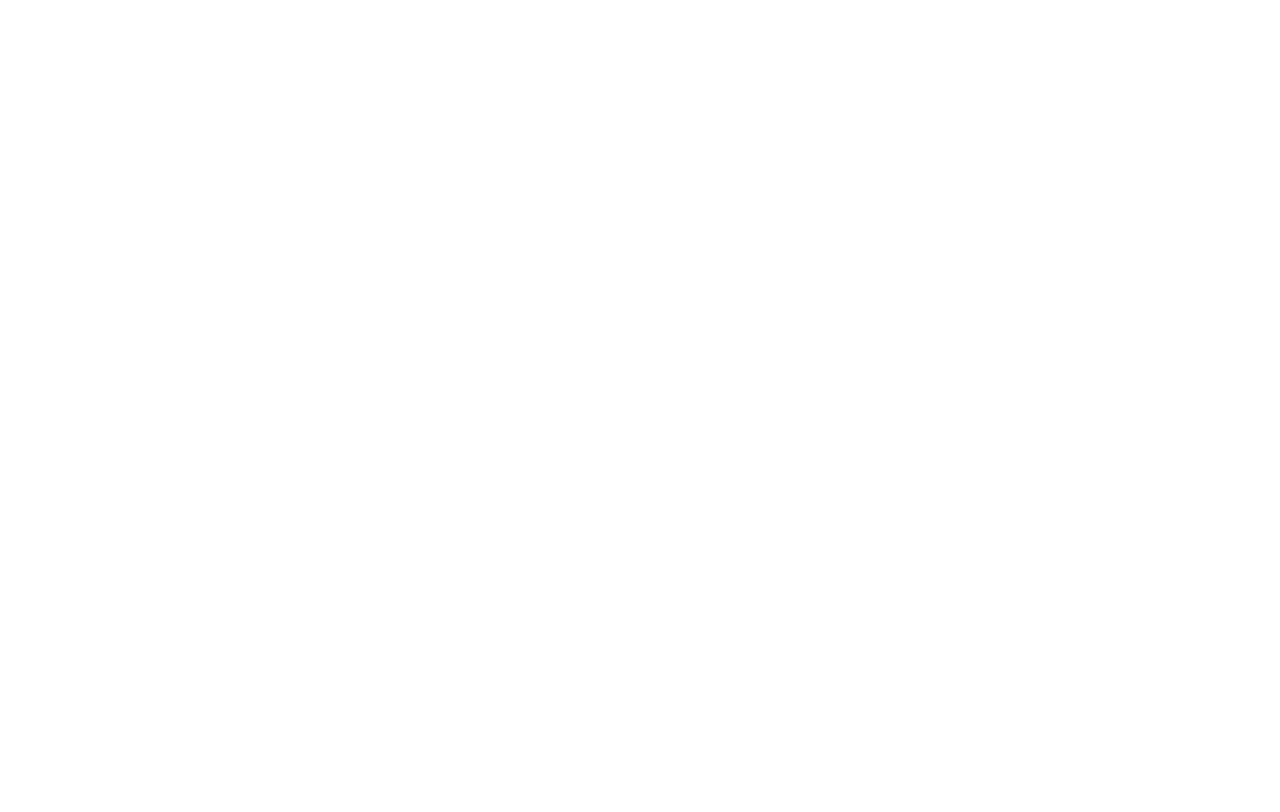
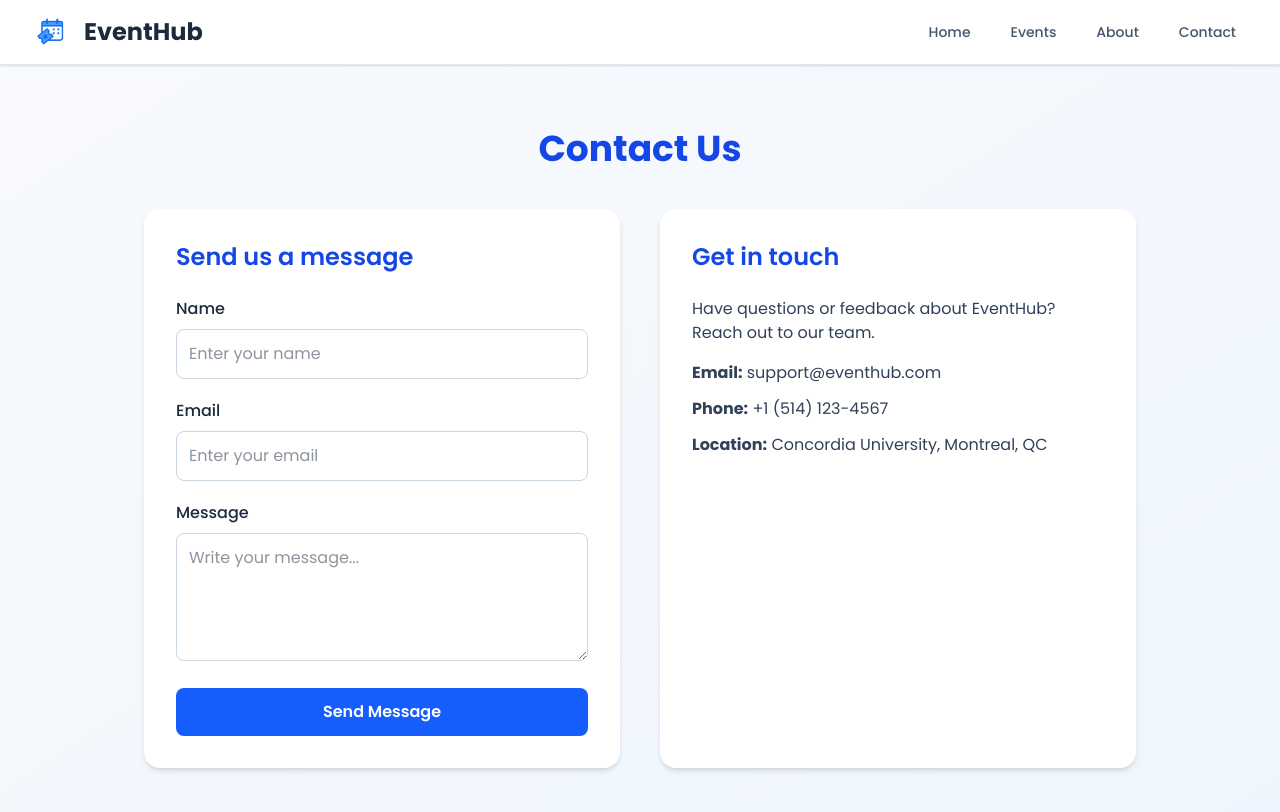
Before and after one commit to AbderrahmaneBoulmalf/Group_A-SOEN341_Project_F25, a React (Vite) app in the folder Frontend/: page /contact in a window 1280 px wide. Before the commit this address had no page. Shown: the top 812 px of the page. Built offline with nearby package versions, Linux system fonts and the light colour scheme.

Commit message:
#46 - feat: Added About Us and Contact Us pages, and update homepage for logged-in users (#63)

```diff
--- a/Frontend/src/App.tsx
+++ b/Frontend/src/App.tsx
@@ -3,6 +3,8 @@
 import Login from "./pages/Login";
 import Events from "./pages/Events";
 import React from "react";
+import AboutUs from "./pages/AboutUs";
+import ContactUs from "./pages/ContactUs";
 import ProtectedRoutes from "./Protected/ProtectedRoutes";
 import Unauthorized from "./Protected/Unauthorized";
 import Layout from "./pages/StudentDashboard/Layout";
@@ -20,6 +22,8 @@
         <Route path="/" element={<Home />} />
         <Route path="/login" element={<Login />} />
         <Route path="/signup" element={<Register />} />
+        <Route path="/about" element={<AboutUs />} />
+        <Route path="/contact" element={<ContactUs />} />
         <Route path="/events" element={<Events />} />
         <Route path="/events/:id" element={<EventDetails />} />
         <Route element={<ProtectedRoutes />}>
--- a/Frontend/src/components/navbar.tsx
+++ b/Frontend/src/components/navbar.tsx
@@ -49,19 +49,13 @@
                 Events
               </Link>
               <Link
-                to="/#about"
+                to="/about"
                 className="text-slate-600 hover:text-blue-600 px-3 py-2 rounded-md text-sm font-medium transition-colors"
               >
                 About
               </Link>
               <Link
-                to="/#features"
-                className="text-slate-600 hover:text-blue-600 px-3 py-2 rounded-md text-sm font-medium transition-colors"
-              >
-                Features
-              </Link>
-              <Link
-                to="/#contact"
+                to="/contact"
                 className="text-slate-600 hover:text-blue-600 px-3 py-2 rounded-md text-sm font-medium transition-colors"
               >
                 Contact
--- /dev/null
+++ b/Frontend/src/pages/AboutUs.tsx
@@ -0,0 +1,50 @@
+import React from "react";
+import Navbar from "@/components/navbar"; // use your existing navbar
+
+const AboutUs: React.FC = () => {
+  return (
+    <div className="min-h-screen bg-gradient-to-br from-slate-50 to-blue-50 text-slate-800">
+      <Navbar />
+
+      <section className="max-w-5xl mx-auto px-4 py-16">
+        <h1 className="text-4xl font-bold text-center text-blue-700 mb-10">
+          About EventHub
+        </h1>
+
+        <p className="text-lg text-center mb-10 leading-relaxed">
+          EventHub is a centralized platform designed to simplify event
+          management and participation for students, organizers, and
+          administrators. It allows users to discover, register, and manage
+          events seamlessly within their academic community.
+        </p>
+
+        <div className="grid md:grid-cols-2 gap-10 mb-12">
+          <div className="bg-white rounded-2xl shadow-md p-6">
+            <h2 className="text-2xl font-semibold text-blue-700 mb-4">
+              Our Mission
+            </h2>
+            <p className="text-slate-700 leading-relaxed">
+              To empower students and event organizers through a streamlined
+              digital experience, connecting people and fostering community
+              engagement on campus.
+            </p>
+          </div>
+
+          <div className="bg-white rounded-2xl shadow-md p-6">
+            <h2 className="text-2xl font-semibold text-blue-700 mb-4">
+              Key Features
+            </h2>
+            <ul className="list-disc list-inside space-y-2 text-slate-700">
+              <li>Event discovery and registration</li>
+              <li>Role-based dashboards for users</li>
+              <li>Real-time updates and notifications</li>
+              <li>Secure login and account management</li>
+            </ul>
+          </div>
+        </div>
+      </section>
+    </div>
+  );
+};
+
+export default AboutUs;
--- /dev/null
+++ b/Frontend/src/pages/ContactUs.tsx
@@ -0,0 +1,116 @@
+import React, { useState } from "react";
+import Navbar from "@/components/navbar";
+
+const ContactUs: React.FC = () => {
+  const [form, setForm] = useState({ name: "", email: "", message: "" });
+  const [submitted, setSubmitted] = useState(false);
+
+  const handleChange = (e: React.ChangeEvent<HTMLInputElement | HTMLTextAreaElement>) => {
+    setForm({ ...form, [e.target.name]: e.target.value });
+  };
+
+  const handleSubmit = (e: React.FormEvent) => {
+    e.preventDefault();
+    if (form.name && form.email && form.message) {
+      setSubmitted(true);
+      setForm({ name: "", email: "", message: "" });
+    }
+  };
+
+  return (
+    <div className="min-h-screen bg-gradient-to-br from-slate-50 to-blue-50 text-slate-800">
+      <Navbar />
+
+      <section className="max-w-5xl mx-auto px-4 py-16">
+        <h1 className="text-4xl font-bold text-center text-blue-700 mb-10">
+          Contact Us
+        </h1>
+
+        <div className="grid md:grid-cols-2 gap-10">
+          {/* Contact Form */}
+          <div className="bg-white shadow-md rounded-2xl p-8">
+            <h2 className="text-2xl font-semibold text-blue-700 mb-6">
+              Send us a message
+            </h2>
+
+            {submitted && (
+              <p className="text-green-600 font-medium mb-4">
+                Your message has been sent successfully!
+              </p>
+            )}
+
+            <form onSubmit={handleSubmit} className="space-y-5">
+              <div>
+                <label className="block font-medium mb-2">Name</label>
+                <input
+                  name="name"
+                  value={form.name}
+                  onChange={handleChange}
+                  className="w-full p-3 border border-slate-300 rounded-lg focus:outline-none focus:ring-2 focus:ring-blue-400"
+                  placeholder="Enter your name"
+                  required
+                />
+              </div>
+
+              <div>
+                <label className="block font-medium mb-2">Email</label>
+                <input
+                  type="email"
+                  name="email"
+                  value={form.email}
+                  onChange={handleChange}
+                  className="w-full p-3 border border-slate-300 rounded-lg focus:outline-none focus:ring-2 focus:ring-blue-400"
+                  placeholder="Enter your email"
+                  required
+                />
+              </div>
+
+              <div>
+                <label className="block font-medium mb-2">Message</label>
+                <textarea
+                  name="message"
+                  value={form.message}
+                  onChange={handleChange}
+                  className="w-full p-3 border border-slate-300 rounded-lg h-32 focus:outline-none focus:ring-2 focus:ring-blue-400"
+                  placeholder="Write your message..."
+                  required
+                />
+              </div>
+
+              <button
+                type="submit"
+                className="w-full bg-blue-600 text-white font-semibold py-3 rounded-lg hover:bg-blue-700 transition-all"
+              >
+                Send Message
+              </button>
+            </form>
+          </div>
+
+          {/* Contact Info */}
+          <div className="bg-white shadow-md rounded-2xl p-8">
+            <h2 className="text-2xl font-semibold text-blue-700 mb-6">
+              Get in touch
+            </h2>
+            <p className="text-slate-700 mb-4">
+              Have questions or feedback about EventHub? Reach out to our team.
+            </p>
+
+            <ul className="space-y-3 text-slate-700">
+              <li>
+                <strong>Email:</strong> support@eventhub.com
+              </li>
+              <li>
+                <strong>Phone:</strong> +1 (514) 123-4567
+              </li>
+              <li>
+                <strong>Location:</strong> Concordia University, Montreal, QC
+              </li>
+            </ul>
+          </div>
+        </div>
+      </section>
+    </div>
+  );
+};
+
+export default ContactUs;
--- a/Frontend/src/pages/Home.tsx
+++ b/Frontend/src/pages/Home.tsx
@@ -1,15 +1,60 @@
-import React from "react";
+import React, { useEffect, useState } from "react";
 import { Button } from "@/components/ui/button";
+import { logout } from "../pages/StudentDashboard/SidebarIcons";
 import { Card } from "@/components/ui/card";
 import Logo from "@/assets/logo.png";
-import { Link } from "react-router-dom";
+import { Link, useNavigate } from "react-router-dom";
 import Navbar from "@/components/navbar";
+import axios from "axios";
+
 
 const Home: React.FC = () => {
   const date: number = new Date().getFullYear();
+  const [isLoggedIn, setIsLoggedIn] = useState<boolean | null>(null);
+  const navigate = useNavigate();
+
+  //check backend session
+  useEffect(() => {
+    const verifySession = async () => {
+      try {
+        const response = await axios.get("http://localhost:8787/verify-session", {
+          withCredentials: true,
+        });
+        setIsLoggedIn(response.data.success);
+      } catch (error) {
+        setIsLoggedIn(false);
+      }
+    };
+    verifySession();
+  }, []);
+
+  //logout using backend route
+  const handleLogout = async () => {
+    try {
+      await axios.post("http://localhost:8787/logout", {}, { withCredentials: true });
+      setIsLoggedIn(false);
+      navigate("/");
+    } catch (error) {
+      console.error("Logout failed", error);
+    }
+  };
+
+  if (isLoggedIn === null) {
+    return <div className="text-center mt-20">Loading...</div>;
+  }
 
   return (
     <div className="min-h-screen bg-gradient-to-br from-slate-50 to-blue-50 flex flex-col">
+      {isLoggedIn && (
+       <button
+    onClick={handleLogout}
+    className="absolute top-4 right-6 flex items-center space-x-1 rounded-md px-3 py-1 text-sm text-red-500 hover:bg-slate-200 font-medium transition-all duration-200"
+  >
+    {logout}
+    <span>Logout</span>
+  </button>
+
+      )}
       <Navbar />
       {/* Hero Section */}
       <main className="max-w-7xl mx-auto px-4 sm:px-6 lg:px-8 py-12 flex-grow">
@@ -34,7 +79,8 @@
             </p>
           </div>
 
-          {/* Login/Signup Buttons */}
+          {/* Auth Buttons */}
+          {!isLoggedIn ? (
             <div className="flex flex-col sm:flex-row gap-4 justify-center items-center mb-16">
               <Link to="/login" className="w-full sm:w-auto">
                 <Button
@@ -54,6 +100,18 @@
                 </Button>
               </Link>
             </div>
+          ) : (
+            <div className="flex justify-center items-center mb-16">
+              <Link to="/student" className="w-full sm:w-auto">
+                <Button
+                  size="lg"
+                  className="bg-blue-600 hover:bg-blue-700 text-white font-semibold py-3 px-8 rounded-lg shadow-lg hover:shadow-xl transition-all duration-200 min-w-[200px] border-0"
+                >
+                  Your Dashboard
+                </Button>
+              </Link>
+            </div>
+          )}
 
           {/* Feature Cards */}
           <div className="grid md:grid-cols-3 gap-8 max-w-5xl mx-auto">
--- a/Frontend/src/pages/StudentDashboard/Layout.tsx
+++ b/Frontend/src/pages/StudentDashboard/Layout.tsx
@@ -1,11 +1,12 @@
-import React from "react";
+import React, { useEffect } from "react";
 // import { useLocation } from "react-router-dom";
 import Sidebar from "./Sidebar";
 import { Outlet } from "react-router-dom";
 import Menu from "./Menu";
 
+
 const Layout: React.FC = () => {
-  //   const location = useLocation();
+
   return (
     <div className="h-screen w-full overflow-auto bg-gradient-to-br from-slate-50 to-blue-50">
       <div className="flex h-full w-full">
--- a/Frontend/src/pages/StudentDashboard/Sidebar.tsx
+++ b/Frontend/src/pages/StudentDashboard/Sidebar.tsx
@@ -37,7 +37,6 @@
   }, []);
 
   const logOut = async () => {
-    //Add logout logic here
     try {
       const response = await axios.post(
         "http://localhost:8787/logout",
@@ -49,6 +48,8 @@
       }
     } catch (error) {
       console.error("Logout error:", error);
+      // Still navigate home even if backend fails
+      navigate("/");
     }
   };
 
```
Lines whose indentation alone changed are shown as unchanged.
